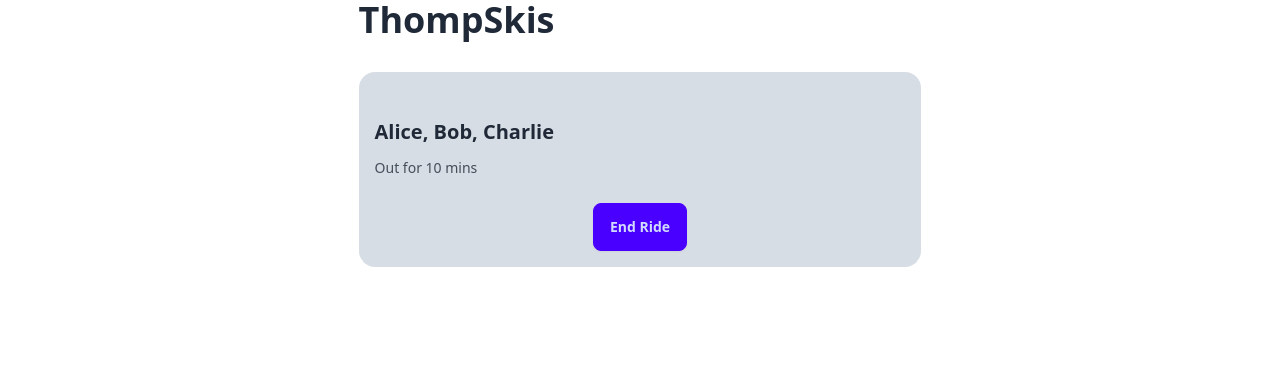
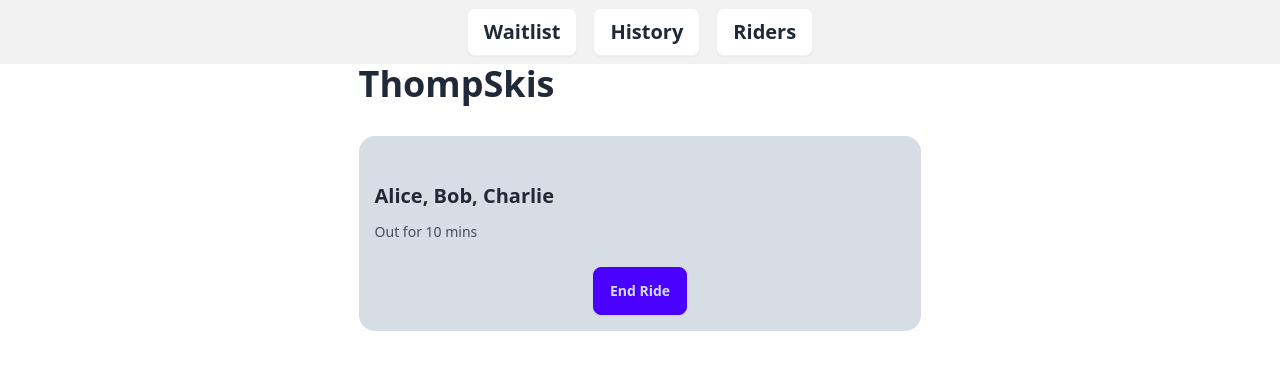
Before and after one commit to chrstophr-wltrs/thompskis, a SvelteKit app: page / in a window 1280 px wide. Shown: the top 370 px of the page. Built offline with nearby package versions, Linux system fonts and the light colour scheme.

Commit message:
Add navbar with buttons

```diff
--- a/src/routes/+layout.svelte
+++ b/src/routes/+layout.svelte
@@ -2,4 +2,12 @@
 	import '../app.css';
 </script>
 
+<div class="navbar bg-base-200">
+	<div class="mx-auto space-x-4">
+		<a class="btn bg-base-100 text-xl text-base-content" href="/">Waitlist</a>
+		<a class="btn bg-base-100 text-xl text-base-content" href="/rides">History</a>
+		<a class="btn bg-base-100 text-xl text-base-content" href="/riders">Riders</a>
+	</div>
+</div>
+
 <slot />
```
